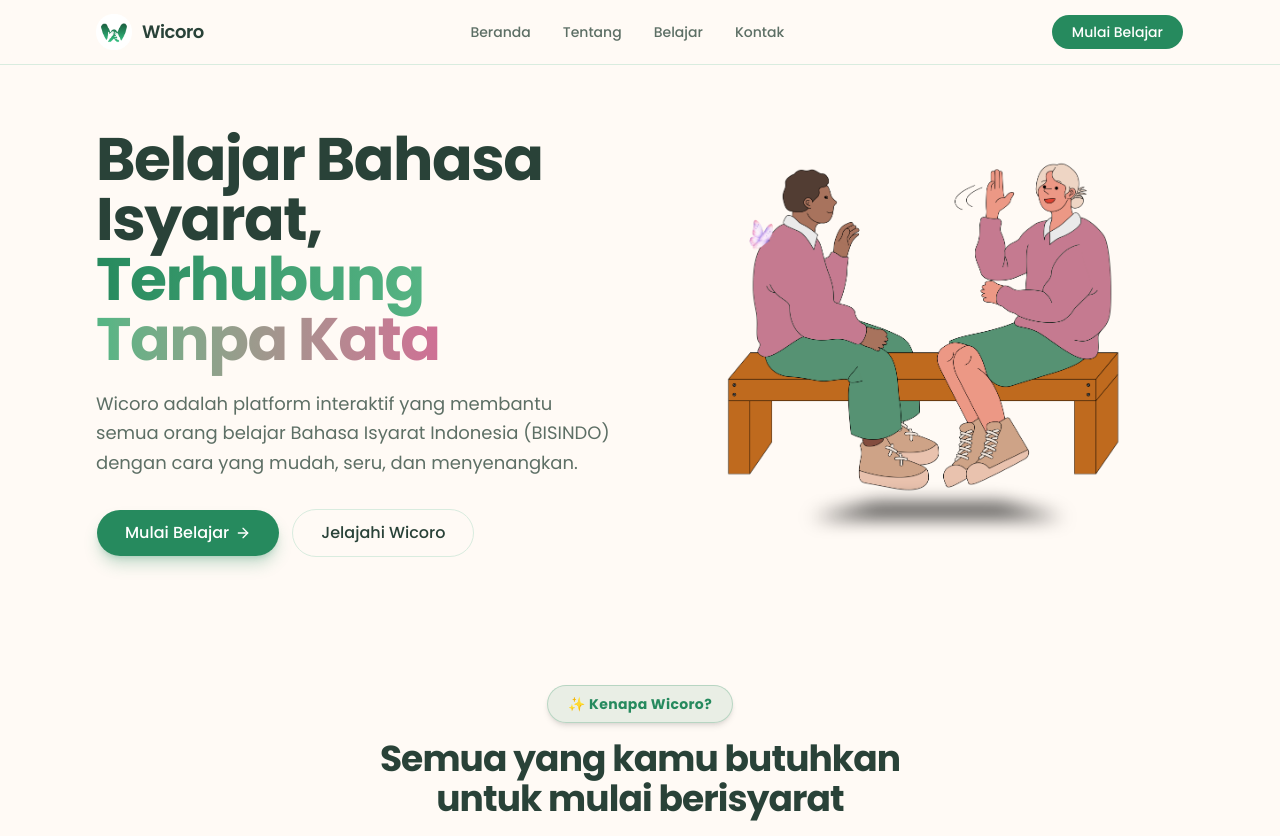
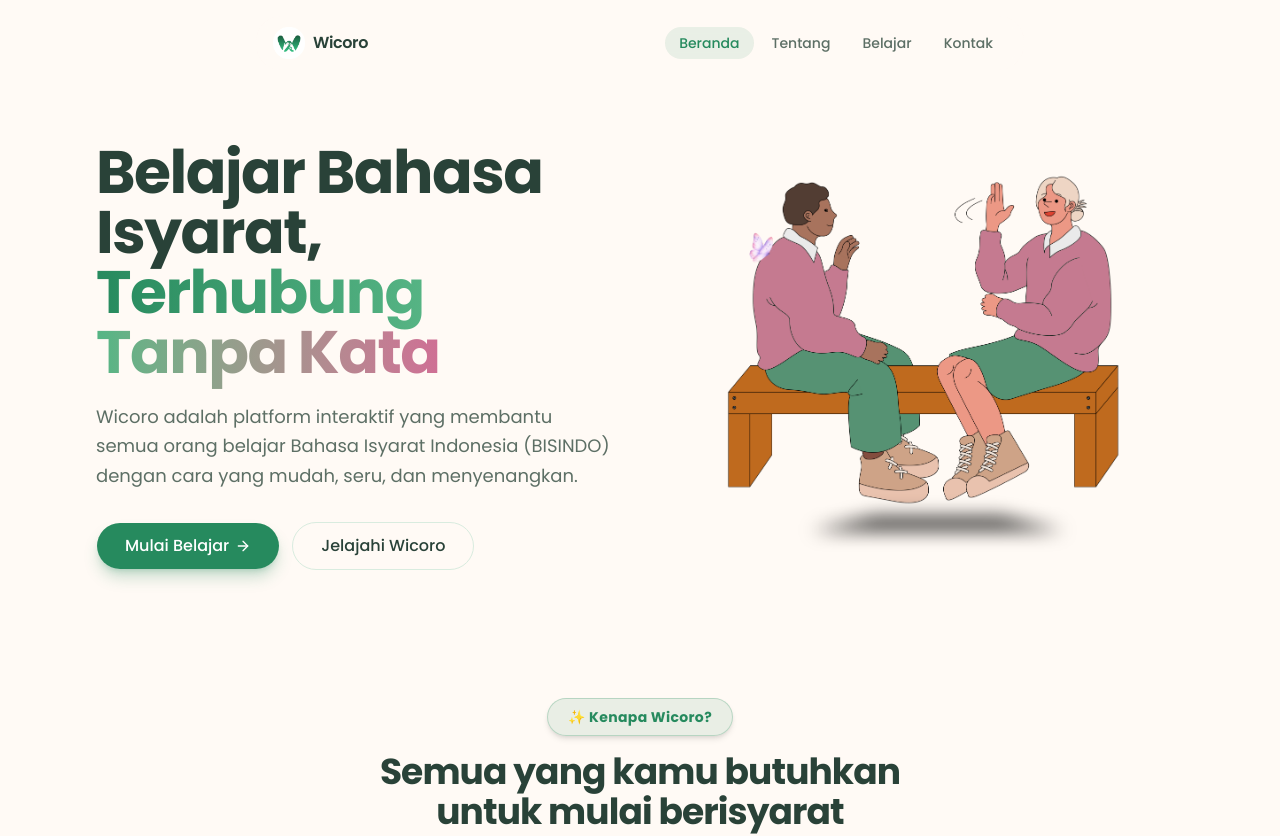
Before and after one commit to saph3n/wicoro, a Next.js app: page / in a window 1280 px wide. Shown: the top 836 px of the page. Built offline with nearby package versions, Linux system fonts and the light colour scheme.

Commit message:
ubah navbar

```diff
--- a/src/components/layout/site-header.tsx
+++ b/src/components/layout/site-header.tsx
@@ -1,11 +1,10 @@
 "use client"
 
-import { useState } from "react"
+import { useEffect, useState } from "react"
 import Image from "next/image"
-import { Menu, X } from "lucide-react"
 
 import { Container } from "@/components/common/container"
-import { Button } from "@/components/ui/button"
+import { cn } from "@/lib/utils"
 
 const navItems = [
   { label: "Beranda", href: "#home" },
@@ -15,70 +14,82 @@ const navItems = [
 ]
 
 export function SiteHeader() {
-  const [menuOpen, setMenuOpen] = useState(false)
+  const [scrolled, setScrolled] = useState(false)
+  const [active, setActive] = useState("#home")
+
+  useEffect(() => {
+    const onScroll = () => setScrolled(window.scrollY > 20)
+    window.addEventListener("scroll", onScroll, { passive: true })
+    return () => window.removeEventListener("scroll", onScroll)
+  }, [])
+
+  useEffect(() => {
+    const ids = navItems.map((i) => i.href.replace("#", ""))
+    const observer = new IntersectionObserver(
+      (entries) => {
+        entries.forEach((e) => {
+          if (e.isIntersecting) setActive(`#${e.target.id}`)
+        })
+      },
+      { threshold: 0.5 }
+    )
+    ids.forEach((id) => {
+      const el = document.getElementById(id)
+      if (el) observer.observe(el)
+    })
+    return () => observer.disconnect()
+  }, [])
 
   return (
-    <header className="sticky top-0 z-50 border-b bg-background/80 backdrop-blur supports-[backdrop-filter]:bg-background/60">
-      <Container className="flex h-16 items-center justify-between gap-4">
-        <a href="#home" aria-label="Wicoro home" className="inline-flex items-center gap-2.5 shrink-0">
+    <header className="sticky top-0 z-50 flex justify-center px-4 pt-4 pb-2">
+      <div
+        className={cn(
+          "flex w-full max-w-3xl items-center justify-between gap-4 rounded-2xl px-4 py-2.5 transition-all duration-500",
+          scrolled
+            ? "bg-background/80 shadow-lg shadow-black/8 backdrop-blur-md border border-border/50"
+            : "bg-background/60 backdrop-blur-sm border border-transparent"
+        )}
+      >
+        {/* Logo */}
+        <a href="#home" aria-label="Wicoro home" className="inline-flex items-center gap-2 shrink-0">
           <Image
             src="/Frame 1.png"
             alt="Wicoro logo"
-            width={36}
-            height={36}
-            className="size-9 object-contain"
+            width={32}
+            height={32}
+            className="size-8 object-contain"
             priority
           />
-          <span className="text-lg font-semibold tracking-tight">Wicoro</span>
+          <span className="text-base font-semibold tracking-tight">Wicoro</span>
         </a>
 
-        <nav className="hidden items-center gap-8 md:flex" aria-label="Main navigation">
-          {navItems.map((item) => (
-            <a
-              key={item.label}
-              href={item.href}
-              className="text-sm font-medium text-muted-foreground transition-colors hover:text-foreground"
-            >
-              {item.label}
-            </a>
-          ))}
-        </nav>
-
-        <div className="flex items-center gap-2">
-          <Button className="hidden h-9 rounded-full px-5 sm:inline-flex">
-            Mulai Belajar
-          </Button>
-          <button
-            type="button"
-            className="inline-flex size-9 items-center justify-center rounded-lg border bg-background text-muted-foreground transition-colors hover:text-foreground md:hidden"
-            aria-expanded={menuOpen}
-            aria-label="Toggle navigation menu"
-            onClick={() => setMenuOpen((open) => !open)}
-          >
-            {menuOpen ? <X className="size-4" /> : <Menu className="size-4" />}
-          </button>
-        </div>
-      </Container>
-
-      {menuOpen && (
-        <div className="border-t bg-background/95 backdrop-blur md:hidden">
-          <Container className="flex flex-col gap-1 py-4">
-            {navItems.map((item) => (
+        {/* Nav links — desktop */}
+        <nav className="hidden items-center gap-1 md:flex" aria-label="Main navigation">
+          {navItems.map((item) => {
+            const isActive = active === item.href
+            return (
               <a
                 key={item.label}
                 href={item.href}
-                className="rounded-lg px-3 py-2.5 text-sm font-medium text-muted-foreground transition-colors hover:bg-muted hover:text-foreground"
-                onClick={() => setMenuOpen(false)}
+                onClick={() => setActive(item.href)}
+                className={cn(
+                  "relative px-3.5 py-1.5 text-sm font-medium rounded-xl transition-all duration-200",
+                  isActive
+                    ? "text-primary"
+                    : "text-muted-foreground hover:text-foreground hover:bg-muted/60"
+                )}
               >
-                {item.label}
+                {isActive && (
+                  <span className="absolute inset-0 rounded-xl bg-primary/10" />
+                )}
+                <span className="relative">{item.label}</span>
               </a>
-            ))}
-            <Button className="mt-2 h-10 rounded-full">
-              Mulai Belajar
-            </Button>
-          </Container>
-        </div>
-      )}
+            )
+          })}
+        </nav>
+
+        {/* CTA — hidden, navigation via bottom nav on mobile */}
+      </div>
     </header>
   )
 }
```
